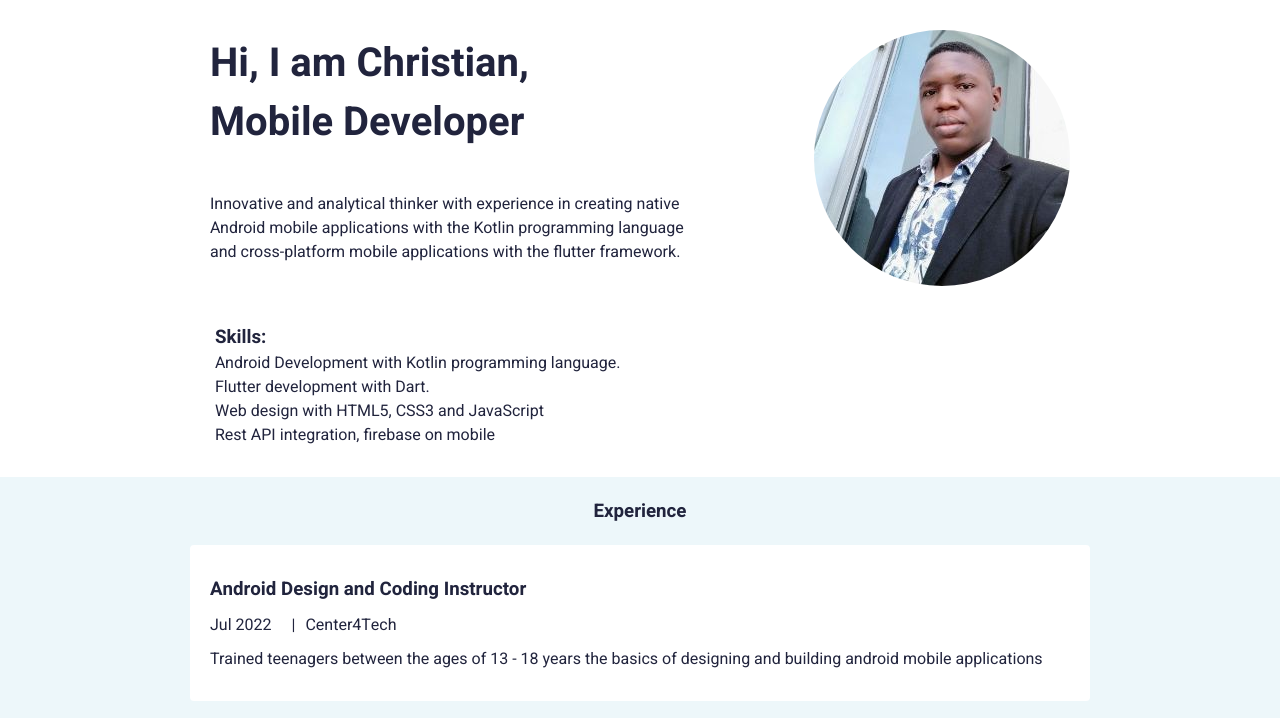
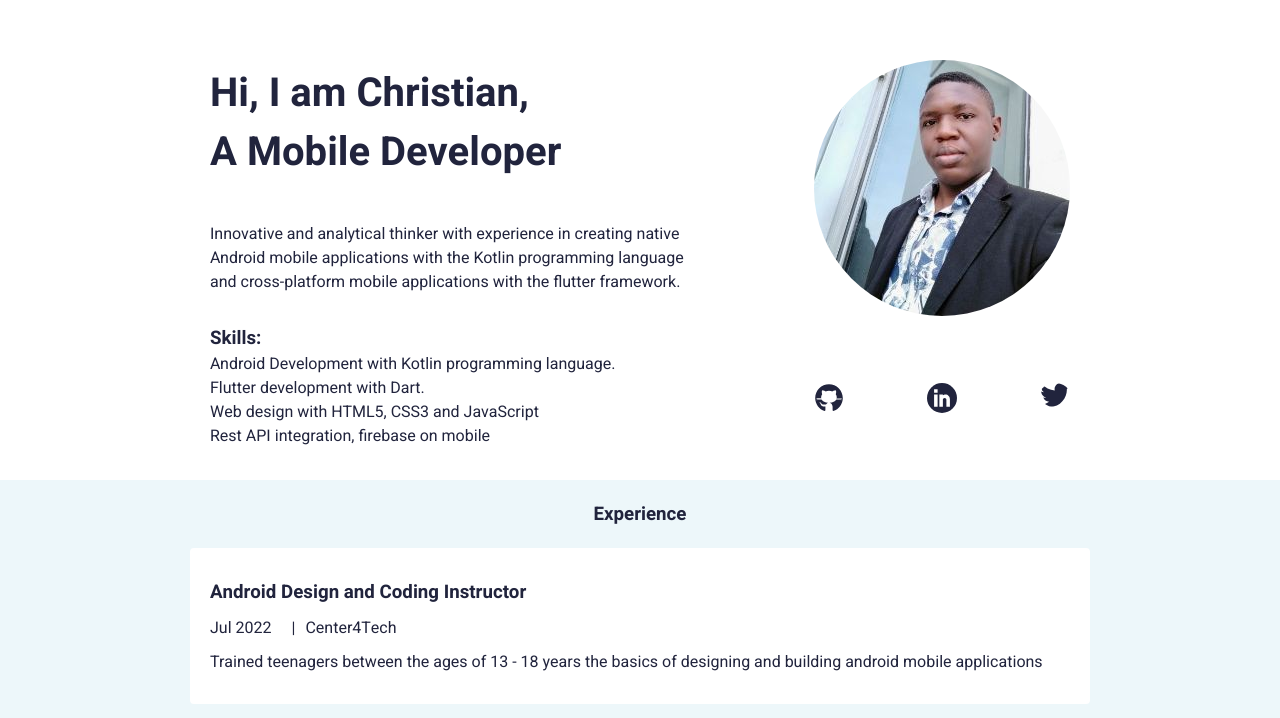
Before and after one commit to krysnkem/about-me-project, a plain HTML site: page index.html in a window 1280 px wide. Shown: the top 718 px of the page. Drawn offline with Linux system fonts and the light colour scheme.

Commit message:
Feat: add social links and refactored head section

```diff
--- a/index.html
+++ b/index.html
@@ -17,11 +17,24 @@
 
         <div class="profile-section">
             <div class="profile-image-container">
+
                 <img src="images/christian_onyisi.jpg" alt="christian.jpg">
+                <div class="personal-links">
+                    <a href="https://github.com/krysnkem" target="_blank">
+                        <img src="./images/icons/github.svg" alt="github.svg" width="30px">
+                    </a>
+                    <a href="https://www.linkedin.com/in/christian-onyisi-3717971a1/" target="_blank">
+                        <img src="./images/icons/Linkedin.svg" alt="github.svg" width="30px">
+                    </a>
+                    <a href="https://twitter.com/NkemKrys" target="_blank">
+                        <img src="./images/icons/twitter.svg" alt="github.svg" width="30px">
+                    </a>
+                </div>
             </div>
             <div class="heading-and-about">
-                <h2 class="intro-heading">Hi, I am Christian,
-                    <br> Mobile Developer
+                <h2 class="intro-heading">
+                    Hi, I am Christian,
+                    <br>A Mobile Developer
                 </h2>
                 <p class="about-text center-text" id="about-text">Innovative and analytical thinker with experience in
                     creating native
@@ -29,18 +42,22 @@
                     mobile
                     applications with the Kotlin programming language and cross-platform mobile applications with the
                     flutter
-                    framework.</p>
+                    framework.
+                </p>
+                <h3>Skills:</h3>
+                <ul>
+                    <li>Android Development with Kotlin programming language.</li>
+                    <li>Flutter development with Dart.</li>
+                    <li> Web design with HTML5, CSS3 and JavaScript</li>
+                    <li> Rest API integration, firebase on mobile </li>
+                </ul>
+
+
             </div>
         </div>
 
 
-        <h3>Skills:</h3>
-        <ul>
-            <li>Android Development with Kotlin programming language.</li>
-            <li>Flutter development with Dart.</li>
-            <li> Web design with HTML5, CSS3 and JavaScript</li>
-            <li> Rest API integration, firebase on mobile </li>
-        </ul>
+
     </section>
     <section class="experience-section">
         <h3 class="center-text">Experience</h3>
@@ -131,6 +148,7 @@
     </section>
 
 
+
     <script src="main.js"></script>
 
 
--- a/styles.css
+++ b/styles.css
@@ -21,6 +21,7 @@ body{
     margin-right: 10%;
     max-width: 900px;
     padding-bottom: 30px;
+    padding-top: 30px;
 
 }
 
@@ -45,6 +46,7 @@ body{
 .heading-section p {
     margin-bottom: 30px;
 }
+
 
 .center-text {
     text-align: center;
@@ -140,6 +142,14 @@ body{
     text-align: center;
     list-style-type: none;
 }
+.personal-links {
+    margin: auto;
+    display: flex;
+    justify-content: space-between;
+
+
+}
+
 
 @media only screen and (min-width: 768px) {
     .profile-section {
@@ -166,8 +176,12 @@ body{
         max-width: 500px;
     }
     .heading-section h3,.heading-section li{
-        margin-left: 25px;
+        /* margin-left: 25px; */
         text-align: left;
+    }
+
+    .heading-section h3 {
+        margin-top: 30px;
     }
 
 
```
Also changed, not shown: images/icons/Linkedin.svg (added), images/icons/github.svg (added), images/icons/twitter.svg (added).
